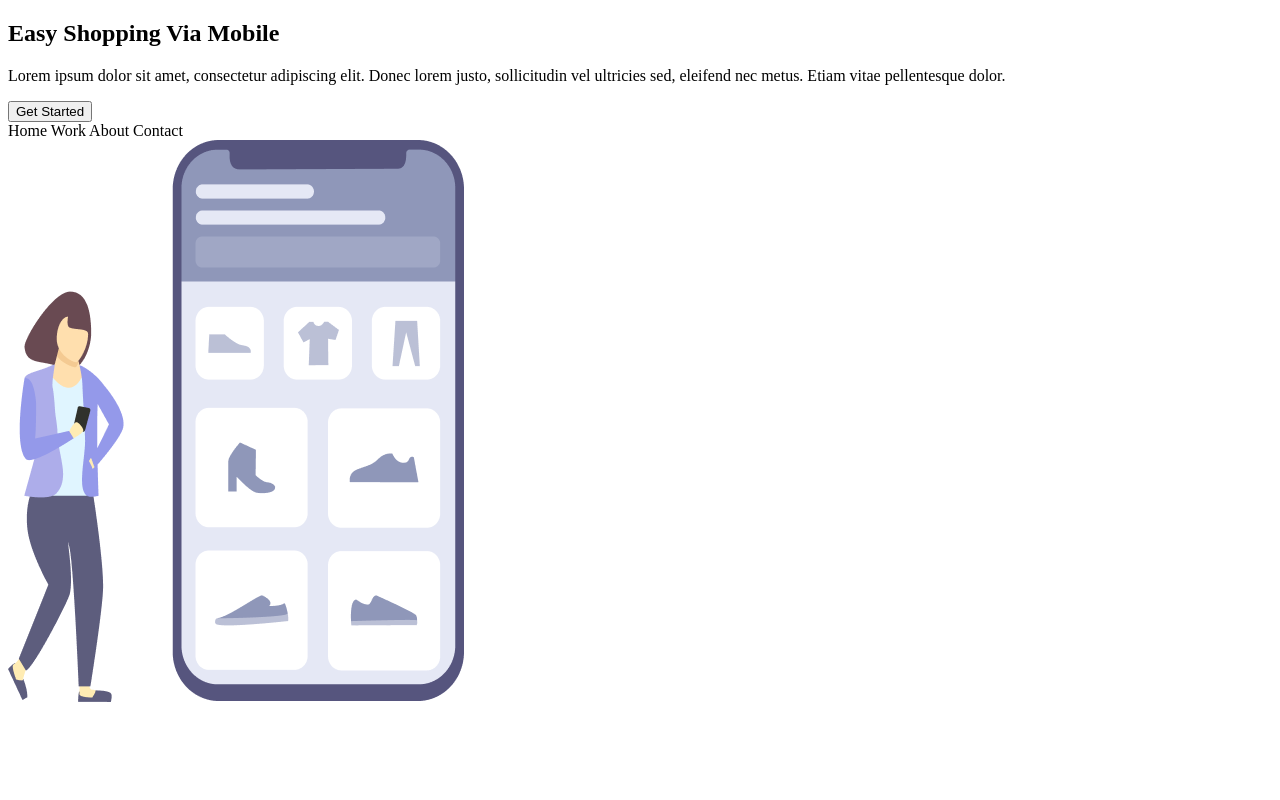
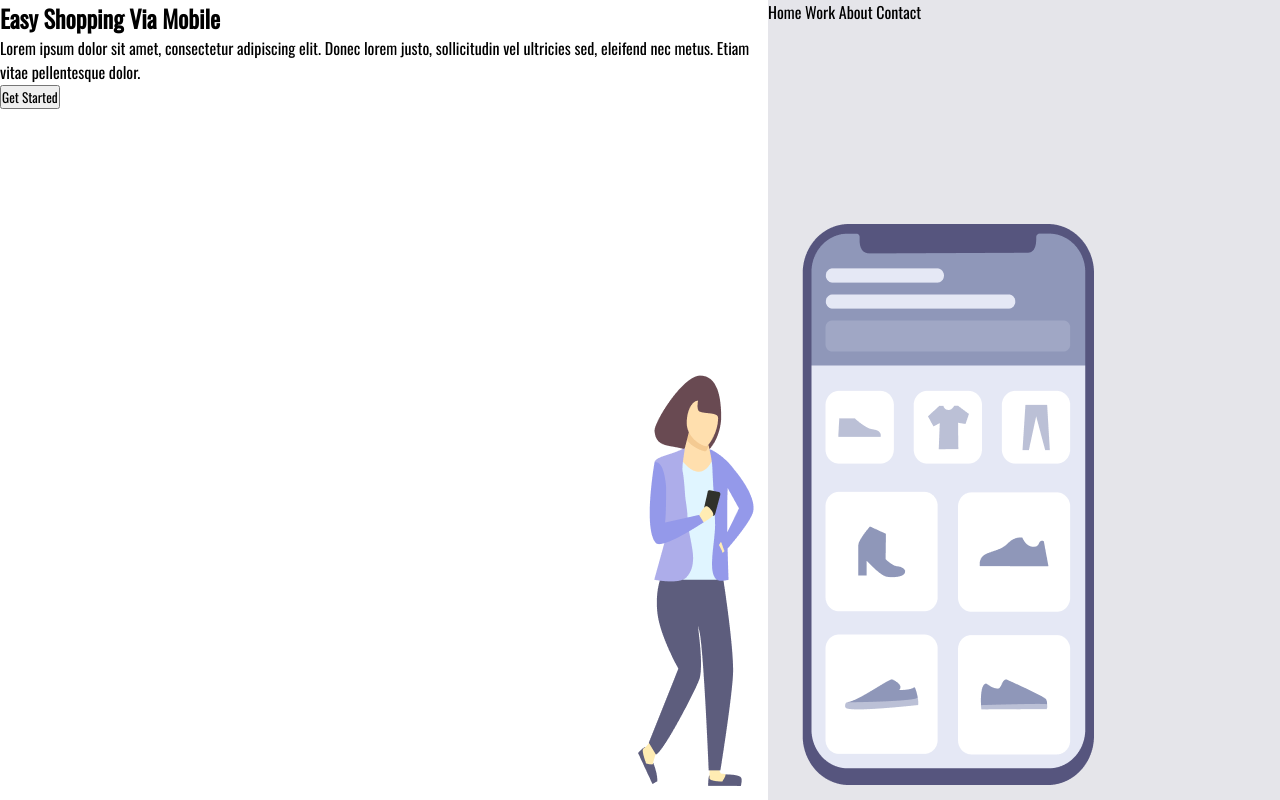
Before and after one commit to maxgsandre/PROJETO-UTILIZANDO-REPONSIVIDADE, a plain HTML site: page Index.html in a window 1280 px wide. Drawn offline with nearby package versions, Linux system fonts and the light colour scheme.

Commit message:
Resolvendo bugs e adicionando conteudo  a pagina styles

```diff
--- a/Index.html
+++ b/Index.html
@@ -4,21 +4,20 @@
     <meta charset="UTF-8">
     <meta http-equiv="X-UA-Compatible" content="IE=edge">
     <meta name="viewport" content="width=device-width, initial-scale=1.0">
-    <link rel="stylesheet" href="./styles. css">
+    <link rel="stylesheet" href="./styles.css">
     <link rel="preconnect" href="https://fonts.googleapis.com">
     <link rel="preconnect" href="https://fonts.gstatic.com" crossorigin>
     <link href="https://fonts.googleapis.com/css2?family=Oswald&display=swap" rel="stylesheet">
     <title>Projeto Responsividade</title>
 </head>
     <body>
-        <section>
+        <div class="wrapper">
+            <section class="container-left">
                 <h1>Easy Shopping Via Mobile</h1>
-            <p>Lorem ipsum dolor sit amet, consectetur adipiscing
-            elit. Donec lorem justo, sollicitudin vel ultricies sed,
-            eleifend nec metus. Etiam vitae pellentesque dolor. </p>
+                <p>Lorem ipsum dolor sit amet, consectetur adipiscing elit. Donec lorem justo, sollicitudin vel ultricies sed, eleifend nec metus. Etiam vitae pellentesque dolor. </p>
                 <button>Get Started</button>
             </section>
-        <section>
+            <section class="container-right">
                 <header>
                     <a>Home</a>
                     <a>Work</a>
@@ -27,5 +26,6 @@
                 </header>
                 <img alt="girl-phone" src="./assets/girl-phone.png">
             </section>
+        </div>
     </body>
 </html>
--- /dev/null
+++ b/styles.css
@@ -0,0 +1,30 @@
+*{
+    margin: 0;
+    padding: 0;
+    box-sizing: border-box;
+    font-family: 'Oswald', sans-serif;
+}
+
+    .wrapper {
+    height: 100vh;
+    width: 100vw;
+}
+
+    .container-left {
+    display: inline-block;
+    width: 60%;
+}
+
+    .container-right {
+    display: inline-block;
+    background-color: rgba(93,93,125,0.16);
+    height: 100vh;
+    width: 40%;
+    position: absolute;
+}
+
+    img {
+    position: relative;
+    top: 25%;
+    right: 130px;
+}
```
Also changed, not shown: style.css (deleted). Lines whose indentation alone changed are shown as unchanged.
